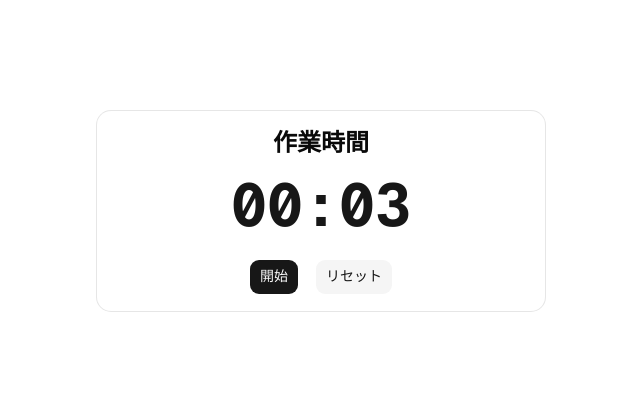
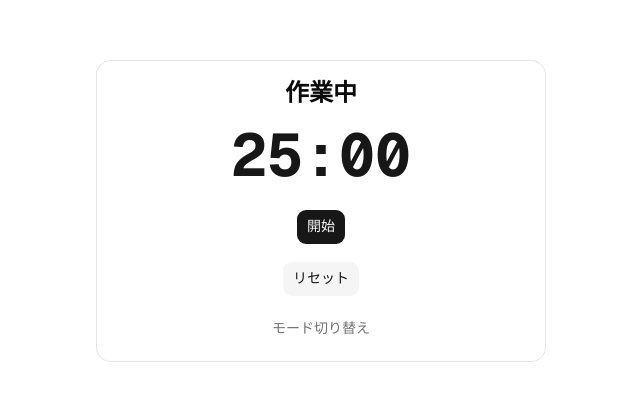
Before and after one commit to Kazuho1222/ai-pomodoro-timer, a Next.js app: page / in a window 1280 px wide. Shown: the part 189-590 px from the top of the page, without its empty margins (319-959 px from the left). Built offline with nearby package versions, Linux system fonts and the light colour scheme.

Commit message:
作業と休憩モードの切り替え機能を実装

```diff
--- a/components/Controls.tsx
+++ b/components/Controls.tsx
@@ -3,22 +3,31 @@ import { Button } from "./ui/button";
 interface ControlsProps {
 	onStart: () => void;
 	onReset: () => void;
+	onModeToggle: () => void;
 	isRunning: boolean;
 }
 
 export default function Controls({
 	onStart,
 	onReset,
+	onModeToggle,
 	isRunning,
 }: ControlsProps) {
 	return (
-		<div className="flex gap-4">
+		<div className="flex flex-col items-center gap-4">
 			<Button variant="default" size="lg" onClick={onStart}>
 				{isRunning ? "停止" : "開始"}
 			</Button>
 			<Button variant="secondary" size="lg" onClick={onReset}>
 				リセット
 			</Button>
+			<Button
+				variant="ghost"
+				onClick={onModeToggle}
+				className="text-muted-foreground hover:text-foreground"
+			>
+				モード切り替え
+			</Button>
 		</div>
 	);
 }
--- a/components/TimerApp.tsx
+++ b/components/TimerApp.tsx
@@ -5,12 +5,34 @@ import { Card, CardContent, CardHeader, CardTitle } from "@/components/ui/card";
 import Controls from "./Controls";
 import TimerDisplay from "./TimerDisplay";
 
+// タイマーのモードを表す型
+type Mode = "work" | "break";
+
 export default function TimerApp() {
 	// タイマーの実行状態を管理するstate
 	const [isRunning, setIsRunning] = useState(false);
 
 	// タイマーの残り時間を保持する状態変数
-	const [timeLeft, setTimeLeft] = useState({ minutes: 0, seconds: 3 });
+	const [timeLeft, setTimeLeft] = useState({ minutes: 25, seconds: 0 });
+
+	// モードの状態を管理する変数
+	const [mode, setMode] = useState<Mode>("work");
+
+	// モードを切り替える関数
+	const toggleMode = () => {
+		// 現在のモードを反対のモードに切り替える
+		const newMode = mode === "work" ? "break" : "work";
+		setMode(newMode);
+
+		// モードに応じてタイマーの時間をリセット
+		// 作業モードなら25分、休憩モードなら5分
+		setTimeLeft({
+			minutes: newMode === "work" ? 25 : 5,
+			seconds: 0,
+		});
+		// タイマーを停止状態にする
+		setIsRunning(false);
+	};
 
 	// 開始/停止ボタンのハンドラ
 	const handleStart = () => {
@@ -63,7 +85,7 @@ export default function TimerApp() {
 			<Card className="w-full max-w-md">
 				<CardHeader>
 					<CardTitle className="text-2xl font-bold  text-center">
-						作業時間
+						{mode === "work" ? "作業中" : "休憩時間"}
 					</CardTitle>
 				</CardHeader>
 				<CardContent className="flex flex-col items-center gap-6">
@@ -71,6 +93,7 @@ export default function TimerApp() {
 					<Controls
 						onStart={handleStart}
 						onReset={handleReset}
+						onModeToggle={toggleMode}
 						isRunning={isRunning}
 					/>
 				</CardContent>
```
